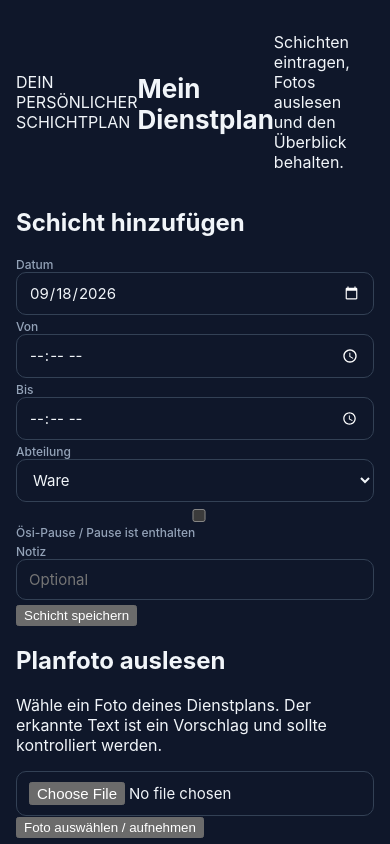
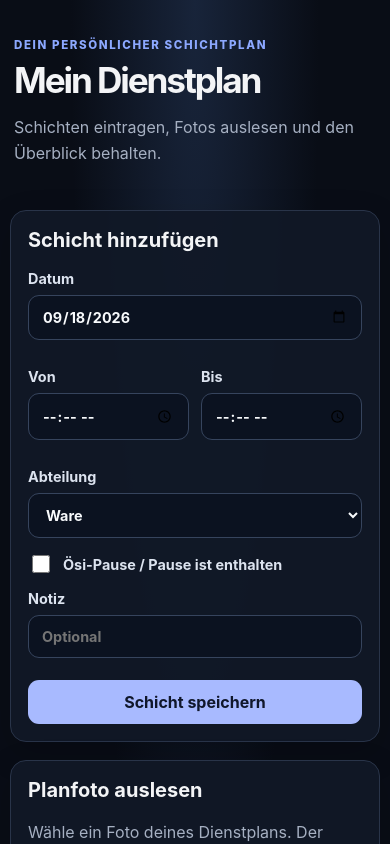
Before and after one commit to Basti420420/mein-dienstplan, a React (Vite) app: page / in a window 390 px wide. Shown: the top 844 px of the page. Built offline with nearby package versions, Linux system fonts and the light colour scheme.

Commit message:
Refactor styles in src/styles.css
Refactor CSS variables and styles for improved design consistency and responsiveness.

Signed-off-by: Basti420420 <163775319+Basti420420@users.noreply.github.com>

```diff
--- a/src/styles.css
+++ b/src/styles.css
@@ -1,276 +1,255 @@
+
 :root {
-  --bg: #0f172a;
-  --bg-2: #1e293b;
-  --card: #1e293b;
-  --card-2: #334155;
-  --text: #f1f5f9;
-  --muted: #94a3b8;
-  --accent: #38bdf8;
-  --accent-2: #0ea5e9;
-  --danger: #f87171;
-  --success: #4ade80;
-  --border: #334155;
-  --radius: 14px;
-  color-scheme: dark;
+  font-family: Inter, ui-sans-serif, system-ui, -apple-system, BlinkMacSystemFont,
+    "Segoe UI", sans-serif;
+  color: #f3f4f6;
+  background: #090d16;
+  font-synthesis: none;
+  text-rendering: optimizeLegibility;
 }
 
 * {
   box-sizing: border-box;
-  -webkit-tap-highlight-color: transparent;
-}
-
-html, body, #root {
-  margin: 0;
-  padding: 0;
-  min-height: 100%;
-  background: var(--bg);
-  color: var(--text);
-  font-family: -apple-system, BlinkMacSystemFont, 'Segoe UI', Roboto, sans-serif;
 }
 
 body {
-  padding: env(safe-area-inset-top) env(safe-area-inset-right) env(safe-area-inset-bottom) env(safe-area-inset-left);
+  margin: 0;
+  min-width: 320px;
+  min-height: 100vh;
+  background:
+    radial-gradient(ellipse at top, #18243a 0, transparent 45%),
+    #090d16;
+}
+
+button,
+input,
+select,
+textarea {
+  font: inherit;
 }
 
 .app {
-  max-width: 640px;
+  width: min(100% - 28px, 760px);
   margin: 0 auto;
-  padding: 16px;
-  padding-bottom: 100px;
+  padding: 28px 0 40px;
 }
 
-header {
-  display: flex;
-  justify-content: space-between;
-  align-items: center;
-  margin-bottom: 20px;
+.hero {
+  padding: 24px 4px 28px;
 }
 
-header small {
-  color: var(--muted);
-  font-size: 11px;
-  letter-spacing: 2px;
-  text-transform: uppercase;
+.eyebrow {
+  color: #8ca8ff;
+  font-size: 0.72rem;
+  font-weight: 800;
+  letter-spacing: 0.14em;
 }
 
-header h1 {
-  margin: 4px 0 0;
-  font-size: 26px;
-  font-weight: 700;
+h1 {
+  margin: 10px 0;
+  font-size: clamp(2.2rem, 8vw, 3.6rem);
+  line-height: 1.05;
+  letter-spacing: -0.06em;
 }
 
-.tabs {
-  display: flex;
-  gap: 8px;
-  background: var(--bg-2);
-  padding: 4px;
-  border-radius: var(--radius);
-  margin-bottom: 20px;
+.hero p,
+.muted {
+  color: #a6b0c2;
+  line-height: 1.6;
 }
 
-.tabs button {
-  flex: 1;
-  padding: 10px;
-  border: none;
-  background: transparent;
-  color: var(--muted);
-  font-size: 14px;
-  font-weight: 600;
-  border-radius: 10px;
-  cursor: pointer;
-  transition: all 0.2s;
+.panel {
+  margin: 0 0 18px;
+  padding: 22px;
+  border: 1px solid #293449;
+  border-radius: 20px;
+  background: rgb(17 24 39 / 92%);
+  box-shadow: 0 12px 35px rgb(0 0 0 / 16%);
 }
 
-.tabs button.active {
-  background: var(--accent);
-  color: #0f172a;
-}
-
-.card {
-  background: var(--card);
-  border: 1px solid var(--border);
-  border-radius: var(--radius);
-  padding: 16px;
-  margin-bottom: 12px;
-}
-
-.card h2 {
-  margin: 0 0 12px;
-  font-size: 16px;
-  font-weight: 600;
-}
-
-.form-row {
-  display: grid;
-  grid-template-columns: 1fr 1fr;
-  gap: 10px;
-  margin-bottom: 10px;
-}
-
-.form-row.full {
-  grid-template-columns: 1fr;
+h2 {
+  margin: 0 0 18px;
+  font-size: 1.25rem;
 }
 
 label {
-  display: block;
-  font-size: 12px;
-  color: var(--muted);
-  margin-bottom: 4px;
-  font-weight: 500;
+  display: grid;
+  gap: 8px;
+  margin: 14px 0;
+  color: #dce3ef;
+  font-size: 0.9rem;
+  font-weight: 650;
 }
 
-input, select, textarea {
+input:not([type="checkbox"]),
+select,
+textarea {
   width: 100%;
-  padding: 10px 12px;
-  background: var(--bg);
-  border: 1px solid var(--border);
-  border-radius: 10px;
-  color: var(--text);
-  font-size: 15px;
-  font-family: inherit;
+  min-width: 0;
+  padding: 12px 13px;
+  border: 1px solid #36445d;
+  border-radius: 11px;
   outline: none;
-  transition: border-color 0.2s;
+  color: #f8fafc;
+  background: #0b1220;
 }
 
-input:focus, select:focus, textarea:focus {
-  border-color: var(--accent);
+input:focus,
+select:focus,
+textarea:focus {
+  border-color: #829bff;
+  box-shadow: 0 0 0 3px rgb(130 155 255 / 15%);
 }
 
-.btn {
-  width: 100%;
-  padding: 12px;
-  border: none;
-  border-radius: 10px;
-  background: var(--accent);
-  color: #0f172a;
-  font-size: 15px;
-  font-weight: 700;
-  cursor: pointer;
-  transition: transform 0.1s, background 0.2s;
+input[type="file"] {
+  padding: 10px;
 }
 
-.btn:active {
+.two-columns {
+  display: grid;
+  grid-template-columns: 1fr 1fr;
+  gap: 12px;
+}
+
+.check-row {
+  display: flex;
+  align-items: center;
+  gap: 10px;
+}
+
+.check-row input {
+  width: 18px;
+  height: 18px;
+  accent-color: #8ca8ff;
+}
+
+button {
+  min-height: 44px;
+  padding: 11px 16px;
+  border: 0;
+  border-radius: 11px;
+  cursor: pointer;
+  font-weight: 750;
+  transition: transform 120ms ease, opacity 120ms ease;
+}
+
+button:active {
   transform: scale(0.98);
 }
 
-.btn.secondary {
-  background: var(--card-2);
-  color: var(--text);
+button:disabled {
+  cursor: wait;
+  opacity: 0.55;
 }
 
-.btn.danger {
-  background: transparent;
-  color: var(--danger);
-  border: 1px solid var(--danger);
-  padding: 8px;
-  font-size: 13px;
-  width: auto;
+.primary {
+  width: 100%;
+  margin-top: 8px;
+  color: #10172b;
+  background: #a8baff;
 }
 
-.shift {
-  display: flex;
-  justify-content: space-between;
-  align-items: center;
-  padding: 12px;
-  background: var(--bg-2);
-  border-radius: 10px;
-  margin-bottom: 8px;
-  border-left: 3px solid var(--accent);
+.secondary {
+  width: 100%;
+  color: #edf2ff;
+  background: #273650;
+  border: 1px solid #405477;
 }
 
-.shift .info {
-  flex: 1;
+.section-heading {
+  display: flex;
+  align-items: center;
+  justify-content: space-between;
 }
 
-.shift .date {
-  font-size: 12px;
-  color: var(--muted);
-  margin-bottom: 2px;
+.count {
+  display: grid;
+  width: 30px;
+  height: 30px;
+  place-items: center;
+  border-radius: 50%;
+  color: #111827;
+  background: #a8baff;
+  font-weight: 800;
 }
 
-.shift .time {
-  font-size: 15px;
-  font-weight: 600;
+.shift-list {
+  display: grid;
+  gap: 10px;
 }
 
-.shift .note {
-  font-size: 12px;
-  color: var(--muted);
-  margin-top: 2px;
+.shift-card {
+  display: grid;
+  grid-template-columns: 66px minmax(0, 1fr) auto;
+  align-items: center;
+  gap: 12px;
+  padding: 14px;
+  border: 1px solid #303d53;
+  border-radius: 14px;
+  background: #0c1423;
 }
 
-.shift .hours {
-  font-size: 13px;
-  color: var(--accent);
-  font-weight: 600;
-  margin-right: 10px;
+.shift-date {
+  color: #a8baff;
+  font-weight: 800;
+  text-transform: capitalize;
 }
 
-.stats {
+.shift-info {
   display: grid;
-  grid-template-columns: 1fr 1fr;
-  gap: 10px;
-  margin-bottom: 16px;
+  gap: 4px;
 }
 
-.stat {
-  background: var(--card);
-  border: 1px solid var(--border);
-  border-radius: var(--radius);
-  padding: 14px;
+.shift-info span {
+  color: #cbd5e1;
+}
+
+.shift-info small {
+  color: #8f9db2;
+  line-height: 1.4;
+}
+
+.delete {
+  min-height: 36px;
+  padding: 8px 10px;
+  color: #ffc0c0;
+  background: #3b202b;
+  font-size: 0.8rem;
+}
+
+.status {
+  padding: 13px 16px;
+  border: 1px solid #405477;
+  border-radius: 12px;
+  color: #dce7ff;
+  background: #18243a;
+  line-height: 1.5;
+}
+
+footer {
+  padding: 18px 4px 0;
+  color: #77849a;
+  font-size: 0.78rem;
   text-align: center;
 }
 
-.stat .value {
-  font-size: 24px;
-  font-weight: 700;
-  color: var(--accent);
+@media (max-width: 520px) {
+  .app {
+    width: min(100% - 20px, 760px);
+    padding-top: 14px;
   }
 
-.stat .label {
-  font-size: 11px;
-  color: var(--muted);
-  text-transform: uppercase;
-  letter-spacing: 1px;
-  margin-top: 4px;
+  .panel {
+    padding: 17px;
+    border-radius: 16px;
   }
 
-.empty {
-  text-align: center;
-  color: var(--muted);
-  padding: 30px 16px;
-  font-size: 14px;
+  .shift-card {
+    grid-template-columns: 54px minmax(0, 1fr);
   }
 
-.month-header {
-  font-size: 13px;
-  color: var(--muted);
-  text-transform: uppercase;
-  letter-spacing: 1px;
-  margin: 16px 0 8px;
-  font-weight: 600;
+  .delete {
+    grid-column: 2;
+    justify-self: start;
   }
-
-.fab {
-  position: fixed;
-  bottom: 24px;
-  right: 24px;
-  width: 56px;
-  height: 56px;
-  border-radius: 50%;
-  background: var(--accent);
-  color: #0f172a;
-  border: none;
-  font-size: 28px;
-  font-weight: 300;
-  cursor: pointer;
-  box-shadow: 0 6px 20px rgba(56, 189, 248, 0.4);
-  display: flex;
-  align-items: center;
-  justify-content: center;
-  transition: transform 0.15s;
 }
-
-.fab:active {
-  transform: scale(0.92);
-}
```
Lines whose indentation alone changed are shown as unchanged.
